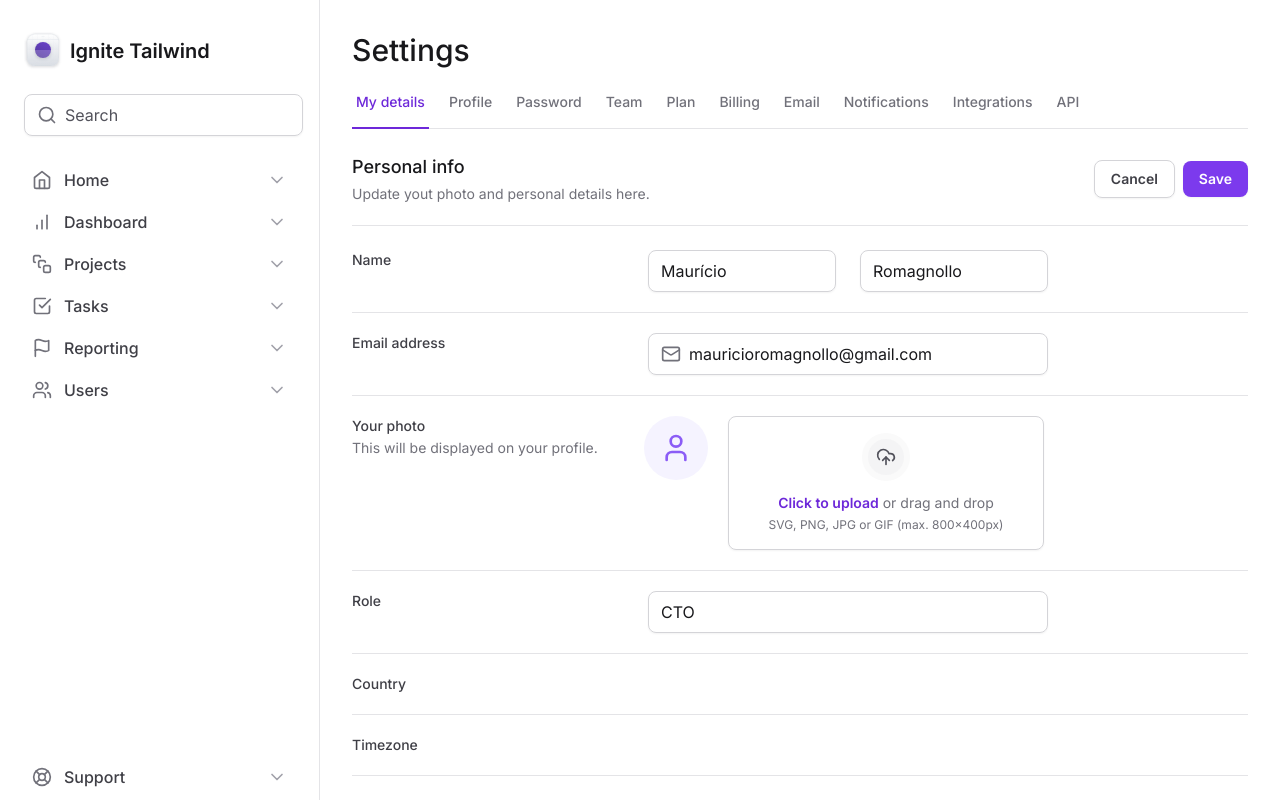
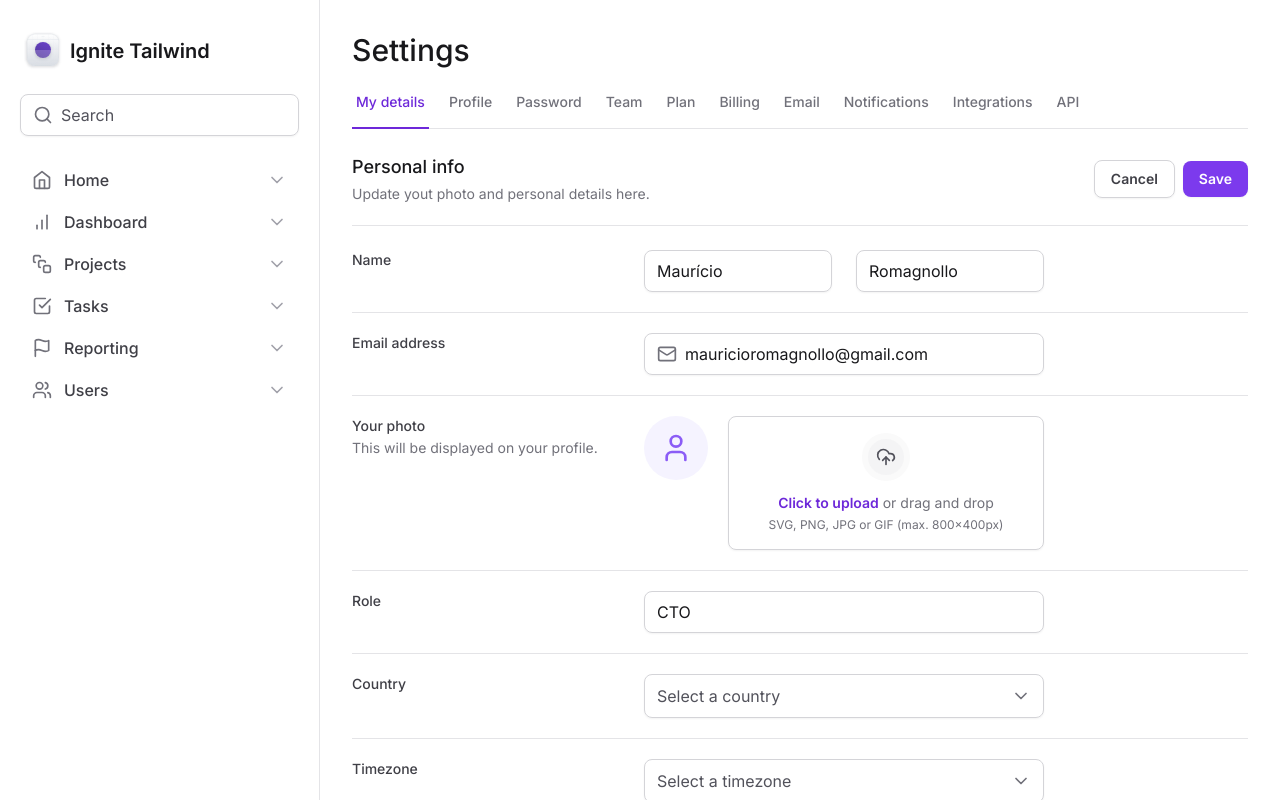
Before and after one commit to mauricioromagnollo/ignite-tailwind, a Next.js app: page / in a window 1280 px wide. Shown: the top 800 px of the page. Built offline with nearby package versions, Linux system fonts and the light colour scheme.

Commit message:
feat: add Select component

```diff
--- a/package.json
+++ b/package.json
@@ -10,6 +10,7 @@
     "lint:fix": "npm run lint -- --fix"
   },
   "dependencies": {
+    "@radix-ui/react-select": "^2.0.0",
     "@radix-ui/react-tabs": "^1.0.4",
     "framer-motion": "^10.16.5",
     "lucide-react": "^0.292.0",
--- a/src/app/page.tsx
+++ b/src/app/page.tsx
@@ -1,7 +1,7 @@
-import { FileInput } from '@/components'
-import { Input } from '@/components/input'
+import { Mail } from 'lucide-react'
+
+import { FileInput, Select, SelectItem, Input } from '@/components'
 import { SettingsTabs } from '@/components/settings-tabs'
-import { Mail, UploadCloud, User } from 'lucide-react'
 
 export default function Home() {
   return (
@@ -112,7 +112,10 @@
               Country
             </label>
 
-            <div></div>
+            <Select placeholder="Select a country">
+              <SelectItem value="br" text="Brazil" />
+              <SelectItem value="us" text="United States" />
+            </Select>
           </div>
 
           <div className="grid-cols-form grid gap-3 pt-5">
@@ -122,8 +125,13 @@
             >
               Timezone
             </label>
-
-            <div></div>
+            <Select placeholder="Select a timezone">
+              <SelectItem
+                value="utc8"
+                text="Pacific Standard Time (UTC-08:00)"
+              />
+              <SelectItem value="utc3" text="America São Paulo (UTC-03:00)" />
+            </Select>
           </div>
 
           <div className="grid-cols-form grid gap-3 pt-5">
--- /dev/null
+++ b/src/components/form/select/index.tsx
@@ -0,0 +1,2 @@
+export { Select } from './select'
+export { SelectItem } from './select-item'
--- /dev/null
+++ b/src/components/form/select/select-item.tsx
@@ -0,0 +1,22 @@
+'use client'
+
+import * as RadixSelect from '@radix-ui/react-select'
+import { Check } from 'lucide-react'
+
+export type SelectItemProps = RadixSelect.SelectItemProps & {
+  text: string
+}
+
+export function SelectItem({ text, ...props }: SelectItemProps) {
+  return (
+    <RadixSelect.Item
+      className="flex items-center justify-between gap-2 px-3 py-2.5 outline-none data-[highlighted]:bg-zinc-50"
+      {...props}
+    >
+      <RadixSelect.ItemText className="text-black">{text}</RadixSelect.ItemText>
+      <RadixSelect.ItemIndicator>
+        <Check className="h-4 w-4 text-violet-500" />
+      </RadixSelect.ItemIndicator>
+    </RadixSelect.Item>
+  )
+}
--- /dev/null
+++ b/src/components/form/select/select.tsx
@@ -0,0 +1,34 @@
+'use client'
+
+import { ReactNode } from 'react'
+import { ChevronDown } from 'lucide-react'
+import * as RadixSelect from '@radix-ui/react-select'
+
+type SelectProps = {
+  children: ReactNode
+  placeholder?: string
+}
+
+export function Select({ children, placeholder }: SelectProps) {
+  return (
+    <RadixSelect.Root>
+      <RadixSelect.Trigger className="flex h-11 w-full items-center justify-between gap-2 rounded-lg border border-zinc-300 px-3 py-2 shadow-sm data-[placeholder]:text-zinc-600">
+        <RadixSelect.Value placeholder={placeholder} className="text-black" />
+        <RadixSelect.Icon>
+          <ChevronDown className="h-5 w-5 text-zinc-500" />
+        </RadixSelect.Icon>
+      </RadixSelect.Trigger>
+
+      <RadixSelect.Portal>
+        <RadixSelect.Content
+          side="bottom"
+          position="popper"
+          sideOffset={8}
+          className="z-10 w-[--radix-select-trigger-width] overflow-hidden rounded-lg border border-zinc-200 bg-white"
+        >
+          <RadixSelect.Viewport>{children}</RadixSelect.Viewport>
+        </RadixSelect.Content>
+      </RadixSelect.Portal>
+    </RadixSelect.Root>
+  )
+}
--- a/src/components/index.ts
+++ b/src/components/index.ts
@@ -1,2 +1,4 @@
 export { Sidebar } from './sidebar'
 export { FileInput } from './form/file-input'
+export { Select, SelectItem } from './form/select'
+export { Input } from './input'
--- a/src/components/input.tsx
+++ b/src/components/input.tsx
@@ -22,7 +22,7 @@
 function Root(props: InputRootPros) {
   return (
     <div
-      className="mx-1 flex w-full items-center gap-2 rounded-lg border border-zinc-300 px-3 py-2 shadow-sm"
+      className="flex w-full items-center gap-2 rounded-lg border border-zinc-300 px-3 py-2 shadow-sm"
       {...props}
     />
   )
```
Also changed, not shown: 1 other file (tests, documents, lock files or other folders).
